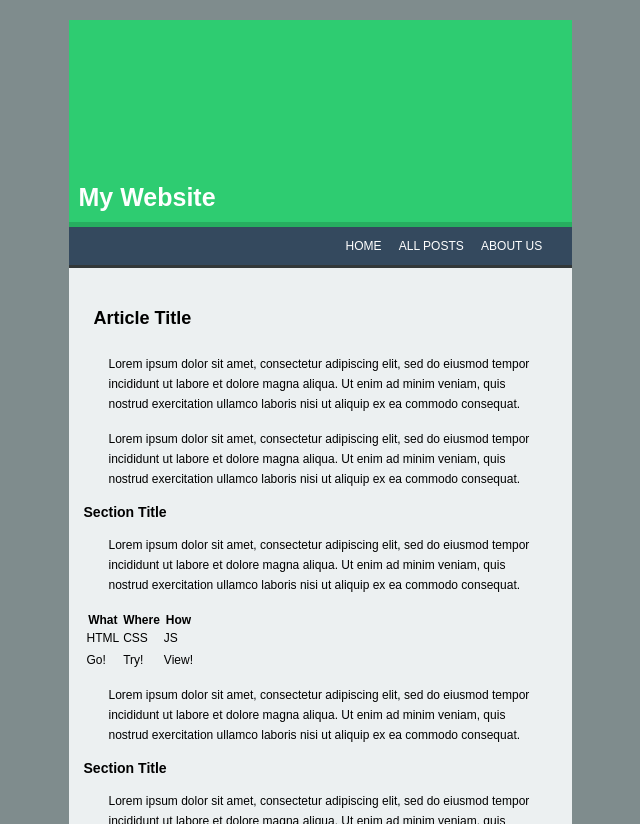
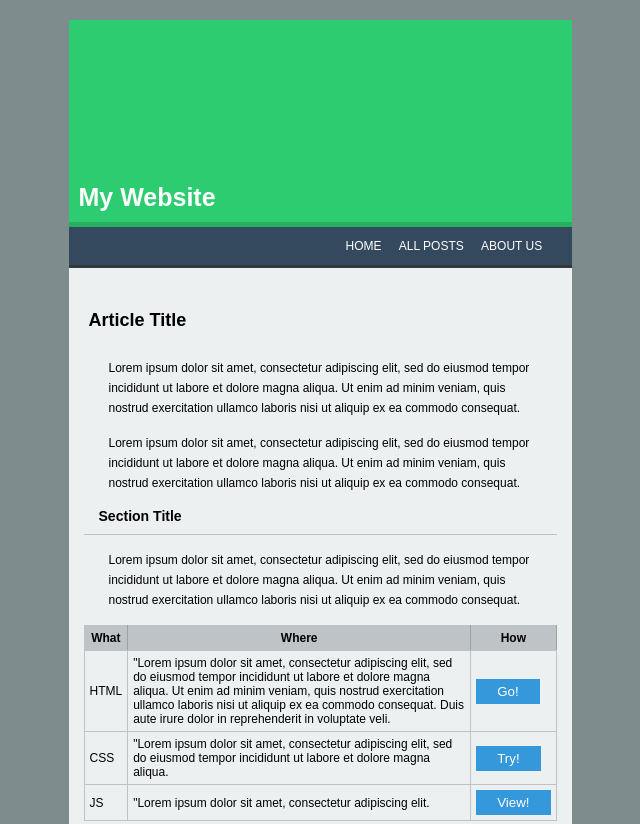
Before and after one commit to tlostenson4321/make-real, a plain HTML site: page index.html in a window 1280 px wide. Shown: the top 824 px of the page, without its empty margins (320-960 px from the left). Drawn offline with Linux system fonts and the light colour scheme.

Commit message:
finished table

```diff
--- a/index.html
+++ b/index.html
@@ -17,38 +17,38 @@
 		<h1 class="content-head1">Article Title</h1>
 		<p class="content-para">Lorem ipsum dolor sit amet, consectetur adipiscing elit, sed do eiusmod tempor incididunt ut labore et dolore magna aliqua. Ut enim ad minim veniam, quis nostrud exercitation ullamco laboris nisi ut aliquip ex ea commodo consequat.</p>
 		<p class="content-para">Lorem ipsum dolor sit amet, consectetur adipiscing elit, sed do eiusmod tempor incididunt ut labore et dolore magna aliqua. Ut enim ad minim veniam, quis nostrud exercitation ullamco laboris nisi ut aliquip ex ea commodo consequat.</p>
-		<h3>Section Title</h3>
+		<h3 class="content-head2">Section Title</h3>
 		<p class="content-para">Lorem ipsum dolor sit amet, consectetur adipiscing elit, sed do eiusmod tempor incididunt ut labore et dolore magna aliqua. Ut enim ad minim veniam, quis nostrud exercitation ullamco laboris nisi ut aliquip ex ea commodo consequat.</p>
-		<table>
+		<table class="content-table table-border">
 			<tr>
-				<th>What</th>
-				<th>Where</th>
-				<th>How</th>
+				<th class="table-border table-cell table-header">What</th>
+				<th class="table-border table-cell table-header">Where</th>
+				<th class="table-border table-cell table-header">How</th>
 			</tr>
 			<tr>
-				<td>HTML</td>
-					<td>CSS</td>
-			<td>JS</td>
+				<td class="table-border table-cell">HTML</td>
+				<td class="table-border table-cell">"Lorem ipsum dolor sit amet, consectetur adipiscing elit, sed do eiusmod tempor incididunt ut labore et dolore magna aliqua. Ut enim ad minim veniam, quis nostrud exercitation ullamco laboris nisi ut aliquip ex ea commodo consequat. Duis aute irure dolor in reprehenderit in voluptate veli.</td>
+				<td class="table-border table-cell"><button type="button" class="table-button content-button">Go!</button></td>
 			</tr>
 			<tr>
-				<td></td>
-				<td></td>
-				<td></td>
+				<td class="table-border table-cell">CSS</td>
+				<td class="table-border table-cell">"Lorem ipsum dolor sit amet, consectetur adipiscing elit, sed do eiusmod tempor incididunt ut labore et dolore magna aliqua. </td>
+				<td class="table-border table-cell"><button type="button" class="table-button content-button">Try!</button></td>
 			</tr>
 			<tr>
-				<td>Go!</td>
-				<td>Try!</td>
-				<td>View!</td>
+				<td class="table-border table-cell">JS</td>
+				<td class="table-border table-cell">"Lorem ipsum dolor sit amet, consectetur adipiscing elit.</td>
+				<td class="table-border table-cell"><button type="button" class="table-button content-button">View!</button></td>
 			</tr>
 		</table>
 		<p class="content-para">Lorem ipsum dolor sit amet, consectetur adipiscing elit, sed do eiusmod tempor incididunt ut labore et dolore magna aliqua. Ut enim ad minim veniam, quis nostrud exercitation ullamco laboris nisi ut aliquip ex ea commodo consequat.</p>
-		<h3>Section Title</h3>
+		<h3 class="content-head2">Section Title</h3>
 		<p class="content-para">Lorem ipsum dolor sit amet, consectetur adipiscing elit, sed do eiusmod tempor incididunt ut labore et dolore magna aliqua. Ut enim ad minim veniam, quis nostrud exercitation ullamco laboris nisi ut aliquip ex ea commodo consequat.</p>
 		<div>html box</div>
 		<p class="content-para">Lorem ipsum dolor sit amet, consectetur adipiscing elit, sed do eiusmod tempor incididunt ut labore et dolore magna aliqua. Ut enim ad minim veniam, quis nostrud exercitation ullamco laboris nisi ut aliquip ex ea commodo consequat.</p>
 		<p class="content-para">Lorem ipsum dolor sit amet, consectetur adipiscing elit, sed do eiusmod tempor incididunt ut labore et dolore magna aliqua. Ut enim ad minim veniam, quis nostrud exercitation ullamco laboris nisi ut aliquip ex ea commodo consequat.</p>
 
-		<h3>Section Title</h3>
+		<h3 class="content-head2">Section Title</h3>
 		<p class="content-para">Lorem ipsum dolor sit amet, consectetur adipiscing elit, sed do eiusmod tempor incididunt ut labore et dolore magna aliqua. Ut enim ad minim veniam, quis nostrud exercitation ullamco laboris nisi ut aliquip ex ea commodo consequat.</p>
 		<img>
 		<ol>
--- a/main.css
+++ b/main.css
@@ -34,12 +34,42 @@ body {
 }
 .content-head1 {
 	font-size: 18px;
-	margin:25px 10px;
+	margin:27px 5px;
+}
+.content-head2 {
+	border-bottom:1px solid #bdc3c7;
+	padding-bottom: 10px;
+	padding-left: 15px;
 }
 .content-para {
 	margin:15px 25px;
 	line-height: 20px;
 }
+.content-table {
+	width:100%;
+	height: 100px;
+	border-collapse: collapse;
+}
+.table-border {
+	border: 1px solid #bdc3c7;
+}
+.table-cell {
+	padding:5px;
+
+}
+.table-header {
+	background-color: #bdc3c7;
+	border-right: 1px solid #95a5a6;
+}
+.table-button {
+	border:1px solid #3498db;
+	background-color: #3498db;
+}
 
 
+.content-button {
+	border-radius: 0;
+	color:white;
+	padding: 4px 20px;
+}
 /*pre tag*/
```
